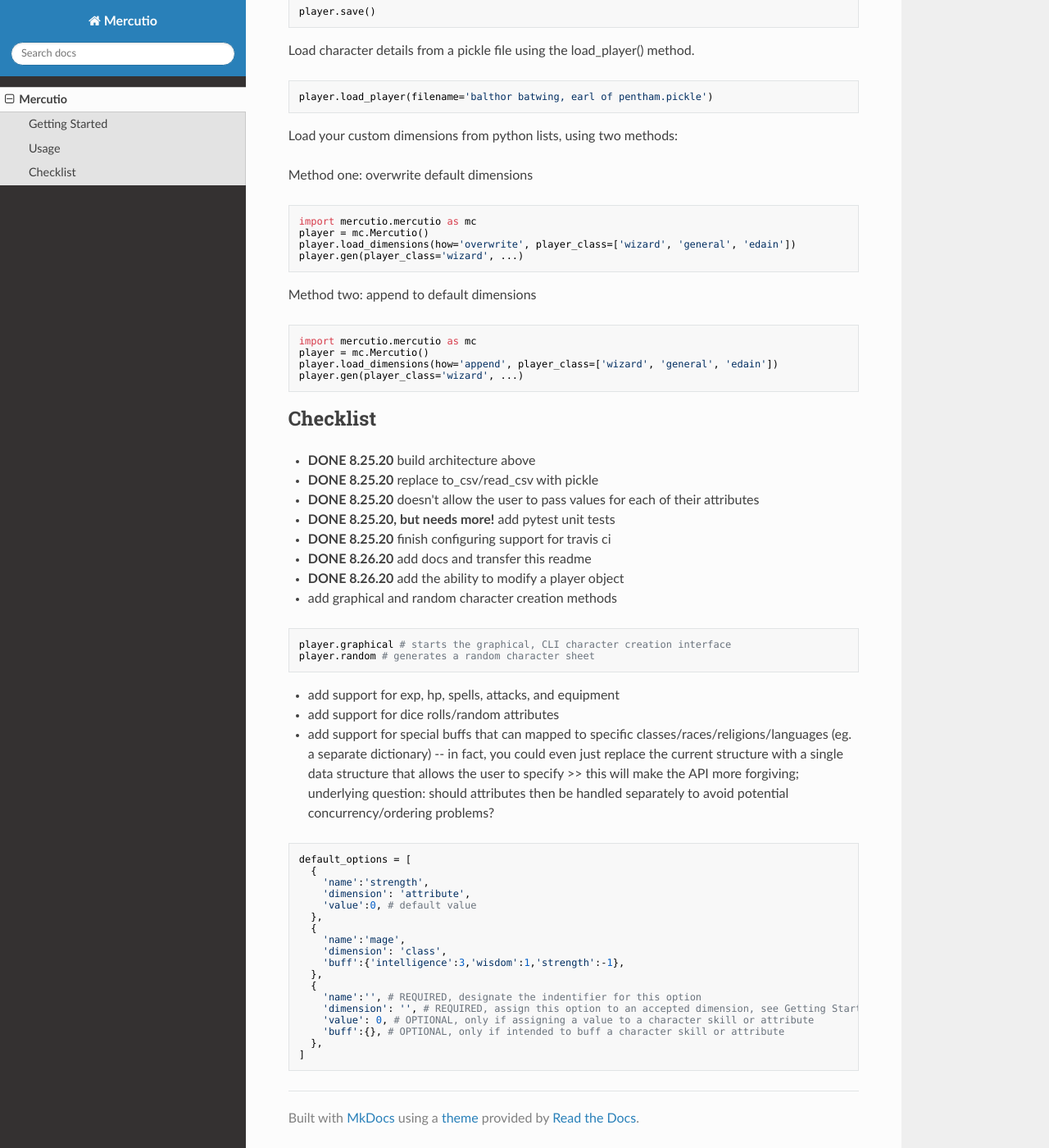
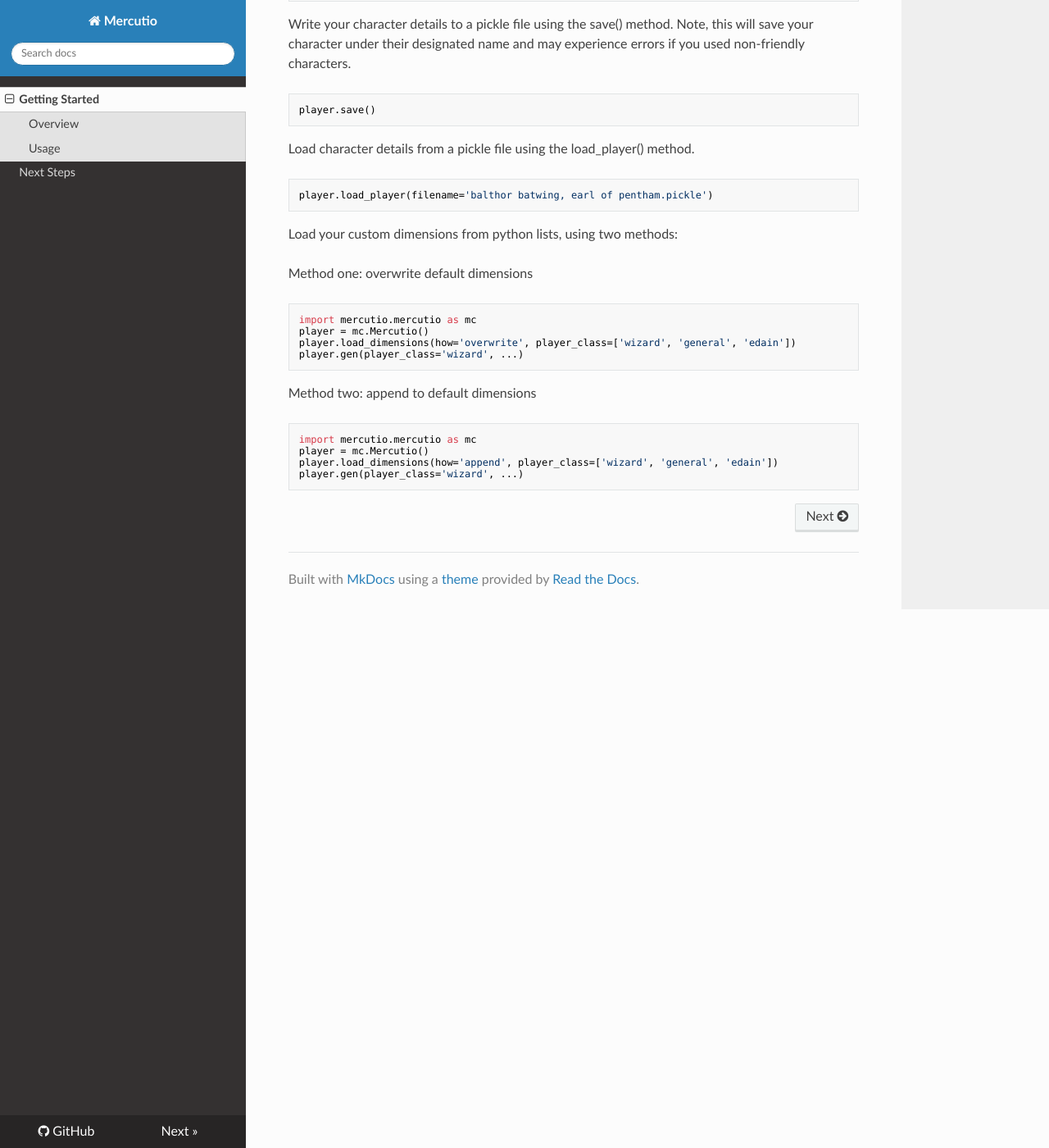
Before and after one commit to signebedi/mercutio, an MkDocs documentation site: the page built from docs/index.md, in a window 1280 px wide and 1400 px high, scrolled down 1598 px. Shown: the whole window at 82% size. Built offline with MkDocs 1.6.1, drawn with Linux system fonts in a browser that asks for light colours; nearby versions of some CDN libraries; some of the changed text lies outside the part shown.

Commit message:
updated docs

````diff
--- a/docs/index.md
+++ b/docs/index.md
@@ -1,4 +1,4 @@
-# Mercutio
+# Getting Started
 ---
 
 ![dragon gif](cropped.gif)
@@ -7,7 +7,7 @@
 
 See our GitHub repo at [github.com/signebedi/mercutio](https://github.com/signebedi/mercutio).
 
-## Getting Started
+## Overview
 
 Mercutio provides a straightforward API for character creation. It provides default and optional character dimensions, along with vanilla options for each dimension:
 
@@ -18,7 +18,12 @@
 * **language**: [optional]
 * **special**: [optional]
 * **skills**: [optional]
+* **equipment**: [optional]
+* **spells**: [optional]
+* **attacks**: [optional]
 * **alignment**: [optional] {'personal: [chaotic, neutral, lawful], 'moral': [good, evil, neutral]}
+
+In addition, it tracks vital data such as level, experience, alignment, and hitpoints.
 
 ## Usage
 
@@ -82,41 +87,3 @@
 player.load_dimensions(how='append', player_class=['wizard', 'general', 'edain'])
 player.gen(player_class='wizard', ...)
 ```
-
-## Checklist
-
-* **DONE 8.25.20** build architecture above
-* **DONE 8.25.20** replace to_csv/read_csv with pickle
-* **DONE 8.25.20** doesn't allow the user to pass values for each of their attributes
-* **DONE 8.25.20, but needs more!** add pytest unit tests
-* **DONE 8.25.20** finish configuring support for travis ci
-* **DONE 8.26.20** add docs and transfer this readme
-* **DONE 8.26.20** add the ability to modify a player object
-* add graphical and random character creation methods
-```python
-player.graphical # starts the graphical, CLI character creation interface
-player.random # generates a random character sheet
-```
-* add support for exp, hp, spells, attacks, and equipment
-* add support for dice rolls/random attributes
-* add support for special buffs that can mapped to specific classes/races/religions/languages (eg. a separate dictionary) -- in fact, you could even just replace the current structure with a single data structure that allows the user to specify >> this will make the API more forgiving; underlying question: should attributes then be handled separately to avoid potential concurrency/ordering problems?
-```python
-default_options = [
-  {
-    'name':'strength',
-    'dimension': 'attribute',
-    'value':0, # default value
-  },
-  {
-    'name':'mage',
-    'dimension': 'class',
-    'buff':{'intelligence':3,'wisdom':1,'strength':-1},
-  },
-  {
-    'name':'', # REQUIRED, designate the indentifier for this option
-    'dimension': '', # REQUIRED, assign this option to an accepted dimension, see Getting Started above
-    'value': 0, # OPTIONAL, only if assigning a value to a character skill or attribute
-    'buff':{}, # OPTIONAL, only if intended to buff a character skill or attribute
-  },
-]
-```
--- a/mkdocs.yml
+++ b/mkdocs.yml
@@ -1,4 +1,6 @@
 site_name: Mercutio
+
+repo_url: https://github.com/signebedi/mercutio
 
 theme:
     name: readthedocs
@@ -6,3 +8,7 @@
     hljs_languages:
         - yaml
         - python
+
+nav:
+    - Getting Started: 'index.md'
+    - Next Steps: 'future.md'
````
Also changed, not shown: docs/future.md (added, +39 -0 lines).
